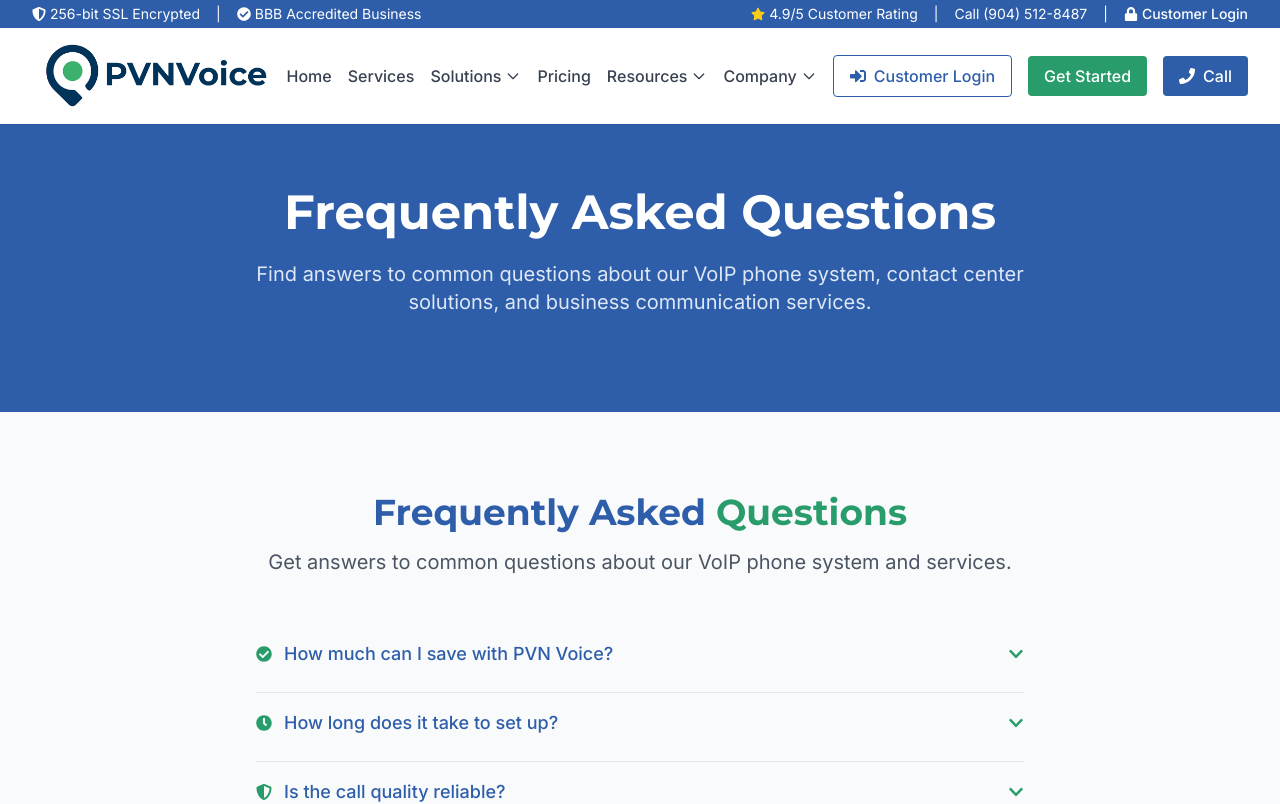
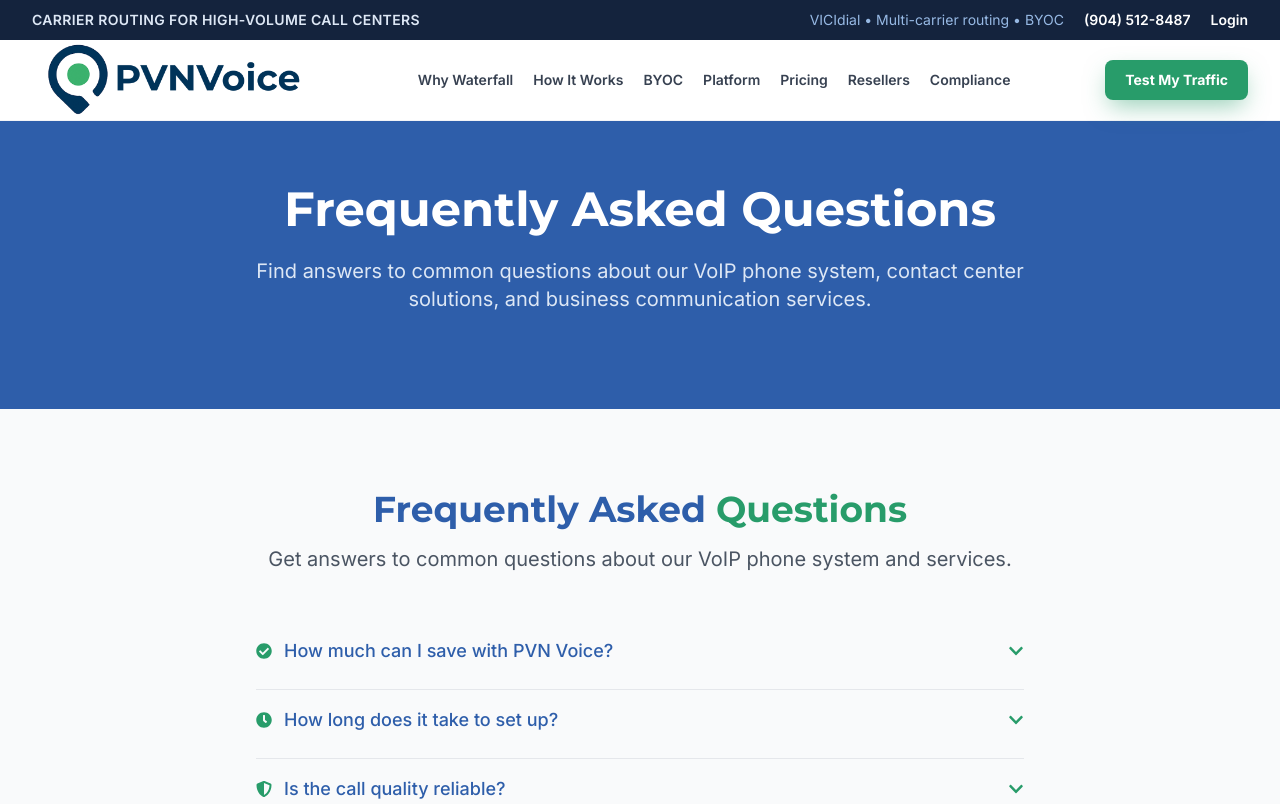
Before and after one commit to bbarnes4318/pvn-voice, a Next.js app in the folder src/: page /faq in a window 1280 px wide. Shown: the top 804 px of the page. Built offline with nearby package versions, Linux system fonts and the light colour scheme.

Commit message:
Refocus header on call center buyers and traffic testing

```diff
--- a/src/components/Header.tsx
+++ b/src/components/Header.tsx
@@ -1,221 +1,133 @@
 import React, { useState } from 'react';
 import Link from 'next/link';
-import { FaPhone, FaBars, FaTimes, FaShieldAlt, FaCheckCircle, FaStar, FaLock, FaSignInAlt } from 'react-icons/fa';
+import { FaBars, FaPhone, FaSignInAlt, FaTimes } from 'react-icons/fa';
 import Logo from './Logo';
-import { PORTAL_LOGIN_URL, PORTAL_SIGNUP_URL } from '../lib/site-links';
+import { PORTAL_LOGIN_URL } from '../lib/site-links';
+
+const navItems = [
+  ['Why Waterfall', '/#why-waterfall'],
+  ['How It Works', '/#how-it-works'],
+  ['BYOC', '/#byoc'],
+  ['Platform', '/#platform'],
+  ['Pricing', '/pricing'],
+  ['Resellers', '/#resellers'],
+  ['Compliance', '/compliance'],
+];
 
 const Header: React.FC = () => {
   const [mobileMenuOpen, setMobileMenuOpen] = useState(false);
 
-  const toggleMobileMenu = () => {
-    setMobileMenuOpen(!mobileMenuOpen);
-  };
-
   return (
     <header className="bg-white">
-      {/* Top Bar */}
-      <div className="bg-primary-600 text-white py-1">
-        <div className="container-custom">
-          <div className="flex flex-col md:flex-row justify-between items-center space-y-1 md:space-y-0">
-            <div className="flex items-center space-x-4 text-sm">
-              <span className="flex items-center">
-                <FaShieldAlt className="mr-1" />
-                256-bit SSL Encrypted
-              </span>
-              <span className="hidden md:inline">|</span>
-              <span className="flex items-center">
-                <FaCheckCircle className="mr-1" />
-                BBB Accredited Business
-              </span>
+      <div className="bg-primary-950 text-primary-100">
+        <div className="container-custom py-2.5 flex items-center justify-between gap-4 text-xs md:text-sm">
+          <div className="font-semibold tracking-wide">
+            CARRIER ROUTING FOR HIGH-VOLUME CALL CENTERS
+          </div>
+          <div className="hidden sm:flex items-center gap-5">
+            <span className="text-primary-300">VICIdial • Multi-carrier routing • BYOC</span>
+            <a href="tel:+19045128487" className="font-semibold text-white hover:text-secondary-300 transition-colors">
+              (904) 512-8487
+            </a>
+            <a
+              href={PORTAL_LOGIN_URL}
+              target="_blank"
+              rel="noopener noreferrer"
+              className="font-semibold text-white hover:text-secondary-300 transition-colors"
+            >
+              Login
+            </a>
+          </div>
+        </div>
+      </div>
+
+      <div className="sticky top-0 z-40 border-b border-gray-100 bg-white/95 backdrop-blur">
+        <div className="container-custom h-20 flex items-center justify-between gap-6">
+          <Link href="/" className="flex items-center flex-shrink-0" aria-label="PVN Voice home">
+            <Logo />
+          </Link>
+
+          <nav className="hidden xl:flex items-center gap-5 2xl:gap-7 whitespace-nowrap">
+            {navItems.map(([label, href]) => (
+              <Link
+                key={label}
+                href={href}
+                className="text-sm font-semibold text-gray-700 hover:text-primary-700 transition-colors"
+              >
+                {label}
+              </Link>
+            ))}
+          </nav>
+
+          <div className="hidden lg:flex items-center gap-3 flex-shrink-0">
+            <a
+              href={PORTAL_LOGIN_URL}
+              target="_blank"
+              rel="noopener noreferrer"
+              className="hidden 2xl:inline-flex items-center gap-2 rounded-lg border border-gray-200 px-4 py-2.5 text-sm font-semibold text-gray-700 hover:border-primary-300 hover:text-primary-700 transition-colors"
+            >
+              <FaSignInAlt />
+              Customer Login
+            </a>
+            <Link
+              href="/contact-us"
+              className="inline-flex items-center rounded-lg bg-secondary-600 px-5 py-2.5 text-sm font-bold text-white shadow-cta hover:bg-secondary-700 transition-colors"
+            >
+              Test My Traffic
+            </Link>
+          </div>
+
+          <button
+            type="button"
+            onClick={() => setMobileMenuOpen((open) => !open)}
+            className="lg:hidden text-primary-950 text-2xl"
+            aria-label="Toggle navigation"
+            aria-expanded={mobileMenuOpen}
+          >
+            {mobileMenuOpen ? <FaTimes /> : <FaBars />}
+          </button>
+        </div>
+      </div>
+
+      {mobileMenuOpen && (
+        <div className="lg:hidden fixed inset-x-0 top-[112px] bottom-0 z-50 overflow-y-auto bg-white border-t border-gray-100">
+          <div className="container-custom py-6">
+            <div className="space-y-1">
+              {navItems.map(([label, href]) => (
+                <Link
+                  key={label}
+                  href={href}
+                  onClick={() => setMobileMenuOpen(false)}
+                  className="block rounded-lg px-3 py-3 text-base font-semibold text-gray-800 hover:bg-primary-50 hover:text-primary-700"
+                >
+                  {label}
+                </Link>
+              ))}
             </div>
-            <div className="flex items-center space-x-4 text-sm">
-              <span className="flex items-center">
-                <FaStar className="mr-1 text-yellow-400" />
-                4.9/5 Customer Rating
-              </span>
-              <span className="hidden md:inline">|</span>
-              <a href="tel:+19045128487" className="hover:text-primary-100 transition-colors">
-                Call (904) 512-8487
-              </a>
-              <span className="hidden md:inline">|</span>
+
+            <div className="mt-6 border-t border-gray-100 pt-6 space-y-3">
+              <Link
+                href="/contact-us"
+                onClick={() => setMobileMenuOpen(false)}
+                className="flex items-center justify-center rounded-lg bg-secondary-600 px-5 py-3 font-bold text-white"
+              >
+                Test My Traffic
+              </Link>
               <a
                 href={PORTAL_LOGIN_URL}
                 target="_blank"
                 rel="noopener noreferrer"
-                className="flex items-center font-medium hover:text-primary-100 transition-colors"
-              >
-                <FaLock className="mr-1" />
-                Customer Login
-              </a>
-            </div>
-          </div>
-        </div>
-      </div>
-
-      {/* Main Navigation */}
-      <div className="bg-white shadow-sm sticky top-0 z-40">
-        <div className="container-custom">
-          <div className="flex justify-between items-center h-24">
-            {/* Logo */}
-            <div className="flex items-center">
-              <Logo />
-            </div>
-
-            {/* Desktop Navigation */}
-            <nav className="hidden lg:flex items-center space-x-3 xl:space-x-4 2xl:space-x-6 whitespace-nowrap">
-              <Link href="/" className="text-gray-700 hover:text-primary-600 font-medium transition-colors">
-                Home
-              </Link>
-              <Link href="/services" className="text-gray-700 hover:text-primary-600 font-medium transition-colors">
-                Services
-              </Link>
-              <div className="relative group">
-                <button className="text-gray-700 hover:text-primary-600 font-medium transition-colors flex items-center focus:outline-none">
-                  Solutions
-                  <svg className="ml-1 w-4 h-4" fill="none" stroke="currentColor" strokeWidth="2" viewBox="0 0 24 24"><path strokeLinecap="round" strokeLinejoin="round" d="M19 9l-7 7-7-7" /></svg>
-                </button>
-                <div className="absolute left-0 mt-2 w-64 bg-white border border-gray-100 rounded shadow-lg opacity-0 invisible group-hover:opacity-100 group-hover:visible group-focus-within:opacity-100 group-focus-within:visible transition-opacity z-20">
-                  <Link href="/services/voip-for-call-centers" className="block px-5 py-3 text-gray-700 hover:bg-primary-50 hover:text-primary-700 transition-colors">VOIP for Call Centers</Link>
-                  <Link href="/services/dialer-systems" className="block px-5 py-3 text-gray-700 hover:bg-primary-50 hover:text-primary-700 transition-colors">Dialer Systems</Link>
-                  <Link href="/services/ai-powered-solutions" className="block px-5 py-3 text-gray-700 hover:bg-primary-50 hover:text-primary-700 transition-colors">AI-Powered Solutions</Link>
-                  <Link href="/services/ai-voice-agents" className="block px-5 py-3 text-gray-700 hover:bg-primary-50 hover:text-primary-700 transition-colors">AI Voice Agents / Virtual Agents</Link>
-                  <Link href="/phone-system" className="block px-5 py-3 text-gray-700 hover:bg-primary-50 hover:text-primary-700 transition-colors">Business Phone System</Link>
-                  <Link href="/unified-communications" className="block px-5 py-3 text-gray-700 hover:bg-primary-50 hover:text-primary-700 transition-colors">Unified Communications</Link>
-                  <Link href="/contact-center" className="block px-5 py-3 text-gray-700 hover:bg-primary-50 hover:text-primary-700 transition-colors">Contact Center</Link>
-                  <Link href="/integrations" className="block px-5 py-3 text-gray-700 hover:bg-primary-50 hover:text-primary-700 transition-colors">Integrations</Link>
-                </div>
-              </div>
-              <Link href="/pricing" className="text-gray-700 hover:text-primary-600 font-medium transition-colors">
-                Pricing
-              </Link>
-              <div className="relative group">
-                <button className="text-gray-700 hover:text-primary-600 font-medium transition-colors flex items-center focus:outline-none">
-                  Resources
-                  <svg className="ml-1 w-4 h-4" fill="none" stroke="currentColor" strokeWidth="2" viewBox="0 0 24 24"><path strokeLinecap="round" strokeLinejoin="round" d="M19 9l-7 7-7-7" /></svg>
-                </button>
-                <div className="absolute left-0 mt-2 w-56 bg-white border border-gray-100 rounded shadow-lg opacity-0 invisible group-hover:opacity-100 group-hover:visible group-focus-within:opacity-100 group-focus-within:visible transition-opacity z-20">
-                  <Link href="/blog" className="block px-5 py-3 text-gray-700 hover:bg-primary-50 hover:text-primary-700 transition-colors">Blog</Link>
-                  <Link href="/faq" className="block px-5 py-3 text-gray-700 hover:bg-primary-50 hover:text-primary-700 transition-colors">FAQ</Link>
-                  <Link href="/glossary" className="block px-5 py-3 text-gray-700 hover:bg-primary-50 hover:text-primary-700 transition-colors">VoIP Glossary</Link>
-                  <Link href="/tips" className="block px-5 py-3 text-gray-700 hover:bg-primary-50 hover:text-primary-700 transition-colors">Business Communication Tips</Link>
-                  <a href="https://app.pvndialer.com" target="_blank" rel="noopener noreferrer" className="block px-5 py-3 text-gray-700 hover:bg-primary-50 hover:text-primary-700 transition-colors">GeoFilter Tool</a>
-                </div>
-              </div>
-              <div className="relative group">
-                <button className="text-gray-700 hover:text-primary-600 font-medium transition-colors flex items-center focus:outline-none">
-                  Company
-                  <svg className="ml-1 w-4 h-4" fill="none" stroke="currentColor" strokeWidth="2" viewBox="0 0 24 24"><path strokeLinecap="round" strokeLinejoin="round" d="M19 9l-7 7-7-7" /></svg>
-                </button>
-                <div className="absolute right-0 mt-2 w-56 bg-white border border-gray-100 rounded shadow-lg opacity-0 invisible group-hover:opacity-100 group-hover:visible group-focus-within:opacity-100 group-focus-within:visible transition-opacity z-20">
-                  <Link href="/about-us" className="block px-5 py-3 text-gray-700 hover:bg-primary-50 hover:text-primary-700 transition-colors">About Us</Link>
-                  <Link href="/contact-us" className="block px-5 py-3 text-gray-700 hover:bg-primary-50 hover:text-primary-700 transition-colors">Contact Us</Link>
-                  <Link href="/compliance" className="block px-5 py-3 text-gray-700 hover:bg-primary-50 hover:text-primary-700 transition-colors">Compliance</Link>
-                </div>
-              </div>
-              <a
-                href={PORTAL_LOGIN_URL}
-                target="_blank"
-                rel="noopener noreferrer"
-                className="hidden xl:flex items-center space-x-2 border border-primary-600 text-primary-600 px-4 py-2 rounded hover:bg-primary-600 hover:text-white transition-colors font-medium"
+                className="flex items-center justify-center gap-2 rounded-lg border border-primary-200 px-5 py-3 font-semibold text-primary-800"
               >
                 <FaSignInAlt />
-                <span>Customer Login</span>
-              </a>
-              <a
-                href={PORTAL_SIGNUP_URL}
-                className="bg-secondary-600 text-white px-4 py-2 rounded hover:bg-secondary-700 transition-colors font-medium"
-              >
-                Get Started
+                Customer Login
               </a>
               <a
                 href="tel:+19045128487"
-                aria-label="Call (904) 512-8487"
-                className="bg-primary-600 text-white px-4 py-2 rounded hover:bg-primary-700 transition-colors font-medium flex items-center space-x-2"
+                className="flex items-center justify-center gap-2 rounded-lg bg-primary-950 px-5 py-3 font-semibold text-white"
               >
                 <FaPhone />
-                {/* The number is always in the top bar; here it gives way to Get Started on narrower desktops. */}
-                <span className="hidden 2xl:inline">Call (904) 512-8487</span>
-                <span className="2xl:hidden">Call</span>
-              </a>
-            </nav>
-
-            {/* Mobile Menu Button */}
-            <div className="lg:hidden">
-              <button
-                onClick={toggleMobileMenu}
-                className="text-gray-700 hover:text-primary-600 focus:outline-none transition-colors"
-              >
-                {mobileMenuOpen ? (
-                  <FaTimes className="text-2xl" />
-                ) : (
-                  <FaBars className="text-2xl" />
-                )}
-              </button>
-            </div>
-          </div>
-        </div>
-      </div>
-
-      {/* Mobile Menu */}
-      {mobileMenuOpen && (
-        <div className="lg:hidden bg-white border-t border-gray-100 fixed inset-x-0 top-[80px] bottom-0 z-30 overflow-y-auto">
-          <div className="container-custom py-4 space-y-3">
-            <Link href="/" className="block text-gray-700 hover:text-primary-600 font-medium py-2 transition-colors">
-              Home
-            </Link>
-            <Link href="/services" className="block text-gray-700 hover:text-primary-600 font-medium py-2 transition-colors">
-              Services
-            </Link>
-            <div className="border-t border-gray-100 pt-3">
-              <span className="block text-gray-700 font-semibold mb-2">Solutions</span>
-              <Link href="/services/voip-for-call-centers" className="block text-gray-700 hover:text-primary-600 font-medium py-2 transition-colors pl-4">VOIP for Call Centers</Link>
-              <Link href="/services/dialer-systems" className="block text-gray-700 hover:text-primary-600 font-medium py-2 transition-colors pl-4">Dialer Systems</Link>
-              <Link href="/services/ai-powered-solutions" className="block text-gray-700 hover:text-primary-600 font-medium py-2 transition-colors pl-4">AI-Powered Solutions</Link>
-              <Link href="/services/ai-voice-agents" className="block text-gray-700 hover:text-primary-600 font-medium py-2 transition-colors pl-4">AI Voice Agents / Virtual Agents</Link>
-              <Link href="/phone-system" className="block text-gray-700 hover:text-primary-600 font-medium py-2 transition-colors pl-4">Business Phone System</Link>
-              <Link href="/unified-communications" className="block text-gray-700 hover:text-primary-600 font-medium py-2 transition-colors pl-4">Unified Communications</Link>
-              <Link href="/contact-center" className="block text-gray-700 hover:text-primary-600 font-medium py-2 transition-colors pl-4">Contact Center</Link>
-              <Link href="/integrations" className="block text-gray-700 hover:text-primary-600 font-medium py-2 transition-colors pl-4">Integrations</Link>
-            </div>
-            <Link href="/pricing" className="block text-gray-700 hover:text-primary-600 font-medium py-2 transition-colors">
-              Pricing
-            </Link>
-            <div className="border-t border-gray-100 pt-3">
-              <span className="block text-gray-700 font-semibold mb-2">Resources</span>
-              <Link href="/blog" className="block text-gray-700 hover:text-primary-600 font-medium py-2 transition-colors pl-4">Blog</Link>
-              <Link href="/faq" className="block text-gray-700 hover:text-primary-600 font-medium py-2 transition-colors pl-4">FAQ</Link>
-              <Link href="/glossary" className="block text-gray-700 hover:text-primary-600 font-medium py-2 transition-colors pl-4">VoIP Glossary</Link>
-              <Link href="/tips" className="block text-gray-700 hover:text-primary-600 font-medium py-2 transition-colors pl-4">Business Communication Tips</Link>
-              <a href="https://app.pvndialer.com" target="_blank" rel="noopener noreferrer" className="block text-gray-700 hover:text-primary-600 font-medium py-2 transition-colors pl-4">GeoFilter Tool</a>
-            </div>
-            <div className="border-t border-gray-100 pt-3">
-              <span className="block text-gray-700 font-semibold mb-2">Company</span>
-              <Link href="/about-us" className="block text-gray-700 hover:text-primary-600 font-medium py-2 transition-colors pl-4">About Us</Link>
-              <Link href="/contact-us" className="block text-gray-700 hover:text-primary-600 font-medium py-2 transition-colors pl-4">Contact Us</Link>
-              <Link href="/compliance" className="block text-gray-700 hover:text-primary-600 font-medium py-2 transition-colors pl-4">Compliance</Link>
-            </div>
-            <div className="pt-3 border-t border-gray-100 space-y-3">
-              <a
-                href={PORTAL_SIGNUP_URL}
-                className="bg-secondary-600 text-white px-4 py-2 rounded hover:bg-secondary-700 transition-colors font-medium flex items-center justify-center"
-              >
-                Get Started
-              </a>
-              <a
-                href={PORTAL_LOGIN_URL}
-                target="_blank"
-                rel="noopener noreferrer"
-                className="border border-primary-600 text-primary-600 px-4 py-2 rounded hover:bg-primary-600 hover:text-white transition-colors font-medium flex items-center justify-center space-x-2"
-              >
-                <FaSignInAlt />
-                <span>Customer Login</span>
-              </a>
-              <a
-                href="tel:+19045128487"
-                className="bg-primary-600 text-white px-4 py-2 rounded hover:bg-primary-700 transition-colors font-medium flex items-center justify-center space-x-2"
-              >
-                <FaPhone />
-                <span>Call (904) 512-8487</span>
+                Call (904) 512-8487
               </a>
             </div>
           </div>
```
